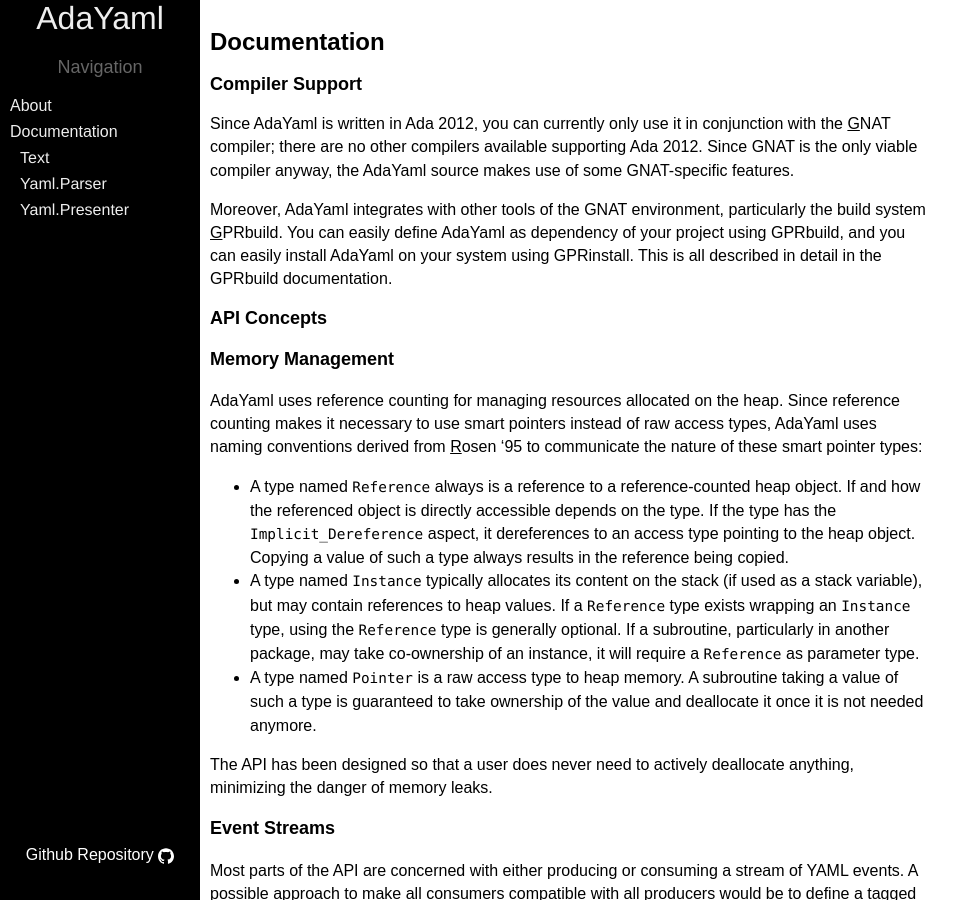
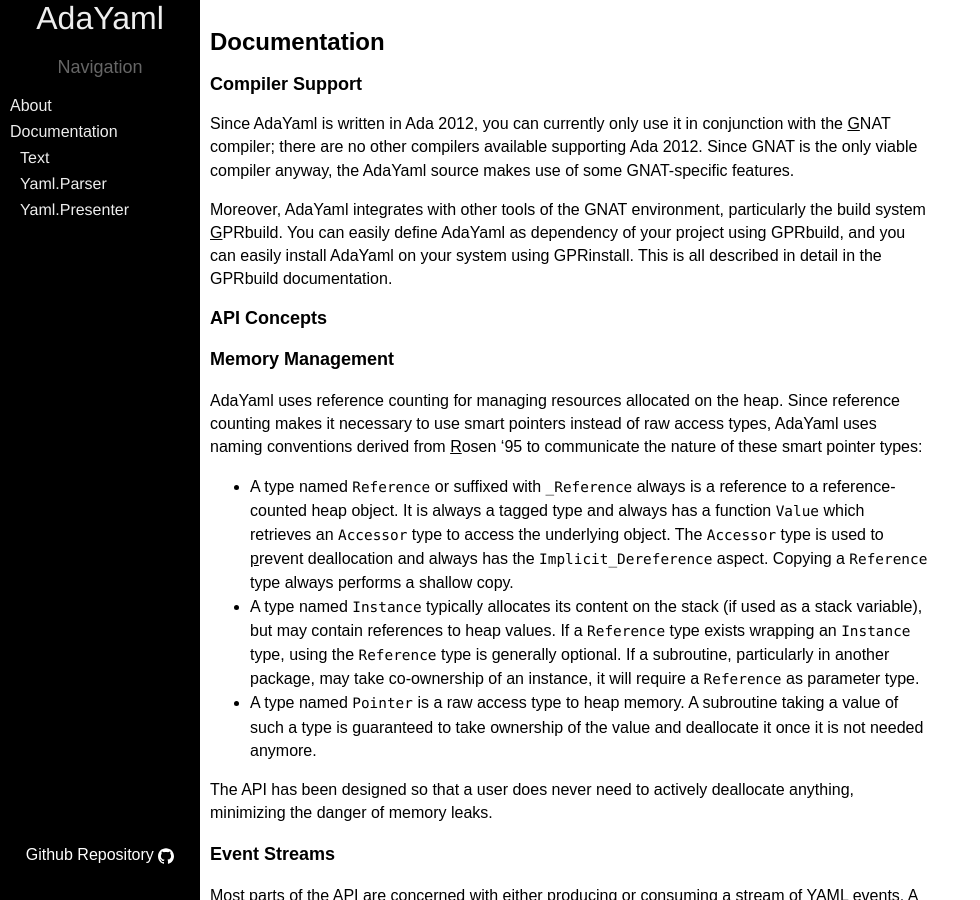
Before and after one commit to yaml/AdaYaml, a Jekyll site: the page built from site/documentation.md, in a window 1280 px wide and 900 px high. Shown: the whole window, without its empty margins (0-980 px from the left). Built offline with Jekyll 4.4.1, drawn with Linux system fonts in a browser that asks for light colours.

Commit message:
Removed discriminant from Reference types
 * This allows one to use them as record fields.
 * Added Value functions for each Reference type to reach the
   underlying object.

```diff
--- a/site/documentation.md
+++ b/site/documentation.md
@@ -27,11 +27,12 @@ Since reference counting makes it necessary to use smart pointers instead of raw
 access types, AdaYaml uses naming conventions derived from [Rosen '95][3] to
 communicate the nature of these smart pointer types:
 
- * A type named `Reference` always is a reference to a reference-counted heap
-   object. If and how the referenced object is directly accessible depends on
-   the type. If the type has the `Implicit_Dereference` aspect, it dereferences
-   to an access type pointing to the heap object. Copying a value of such a type
-   always results in the reference being copied.
+ * A type named `Reference` or suffixed with `_Reference` always is a reference
+   to a reference-counted heap object. It is always a tagged type and always has
+   a function `Value` which retrieves an `Accessor` type to access the
+   underlying object. The `Accessor` type is used to [prevent deallocation][4]
+   and always has the `Implicit_Dereference` aspect. Copying a `Reference` type
+   always performs a shallow copy.
  * A type named `Instance` typically allocates its content on the stack
    (if used as a stack variable), but may contain references to heap values. If
    a `Reference` type exists wrapping an `Instance` type, using the `Reference`
```
Also changed, not shown: other parts of site/documentation.md (+1 -0 lines), 18 other files.
